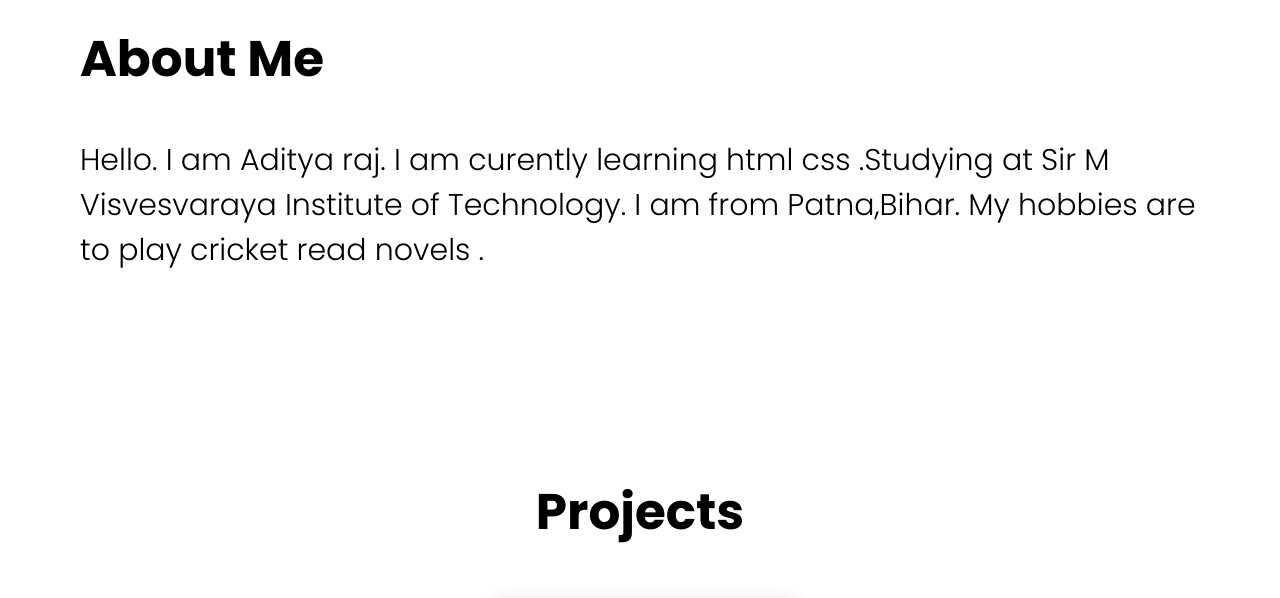
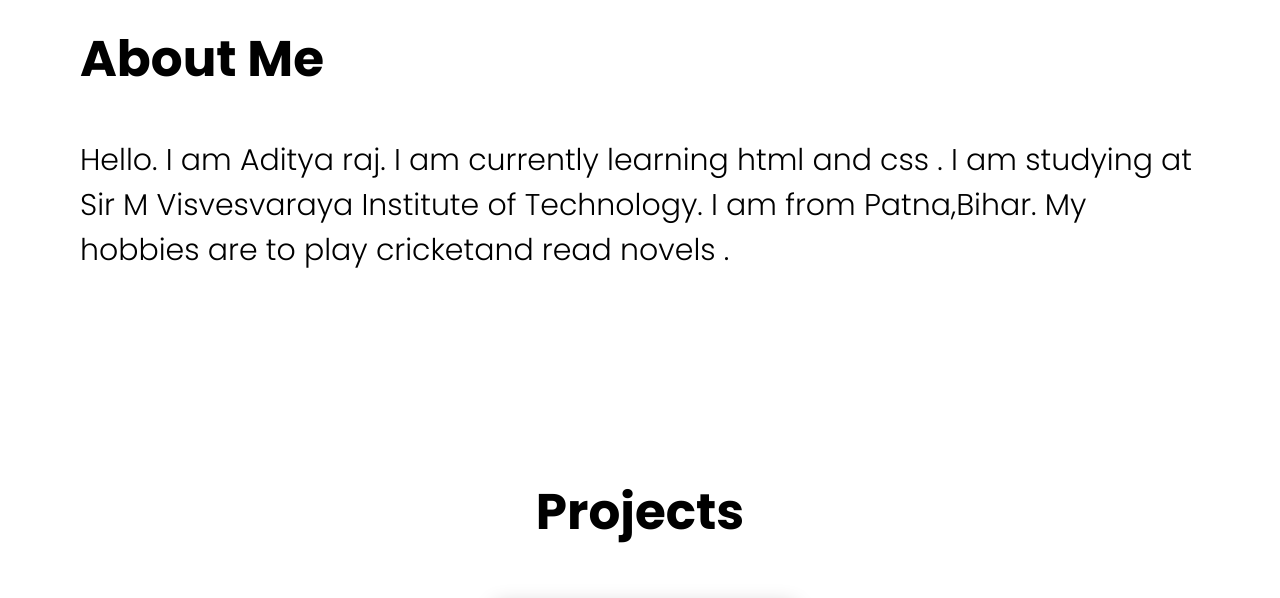
Before and after one commit to Aditya-raj4/my-portfolio-2, a plain HTML site: page index.html in a window 1280 px wide. Shown: the part 900-1498 px from the top of the page. Drawn offline with Linux system fonts and the light colour scheme; a script that the page names is missing.

Commit message:
Update index.html

```diff
--- a/index.html
+++ b/index.html
@@ -45,8 +45,8 @@
       <section class="sub-section" id="about-me">
           <div class="information">
               <h2>About Me</h2>
-              <p>Hello. I am Aditya raj. I am curently learning html css .Studying at Sir M Visvesvaraya Institute of Technology.
-                I am from Patna,Bihar. My hobbies are to play cricket read novels .
+              <p>Hello. I am Aditya raj. I am currently learning html and  css . I am studying at Sir M Visvesvaraya Institute of Technology.
+                I am from Patna,Bihar. My hobbies are to play cricketand  read novels .
               </p>
           </div>
 
```
